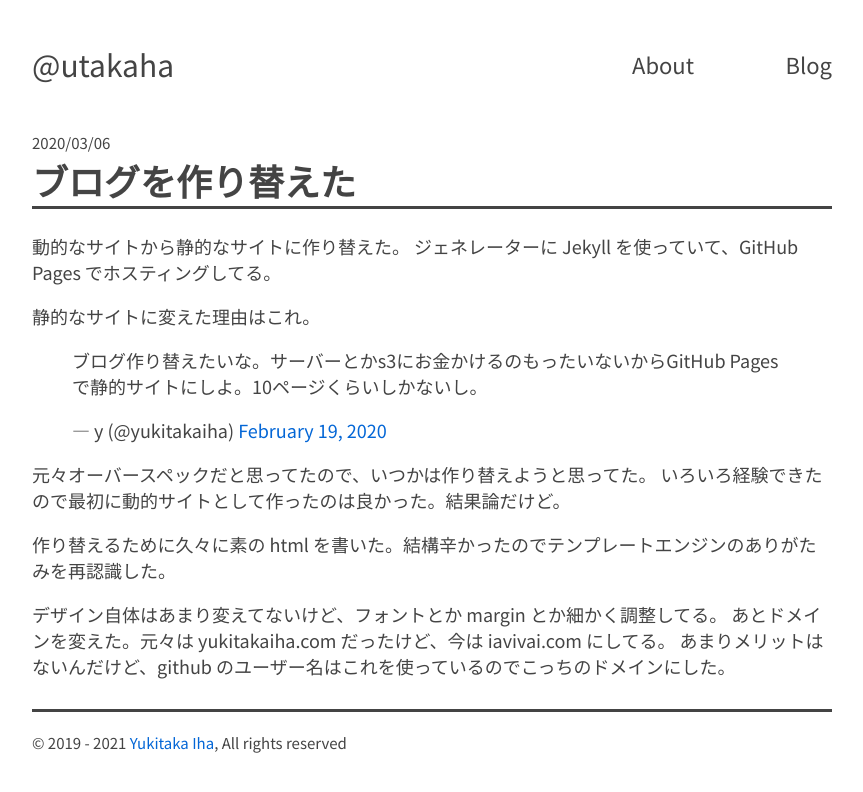
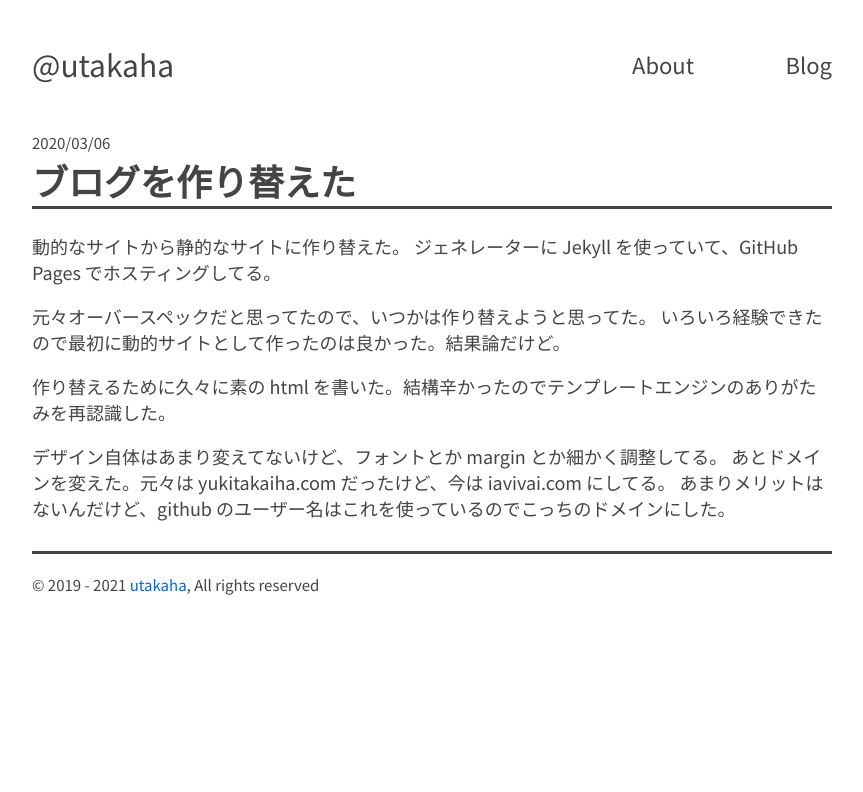
Before and after one commit to iavivai/iavivai.com, a Jekyll site: the page built from _posts/2020-03-06-0.md, in a window 1280 px wide. Shown: the top 792 px of the page, without its empty margins (208-1071 px from the left). Built offline with Jekyll 4.4.1, drawn with Linux system fonts in a browser that asks for light colours; comment, search, counter and statistics services are not loaded.

Commit message:
little fixes

```diff
--- a/_config.yml
+++ b/_config.yml
@@ -7,7 +7,7 @@ syntax_highlighter: rouge
 lang: ja_JP
 
 twitter:
-  username: yukitakaiha
+  username: utakaha
   card: summary_large_image
 
 plugins:
--- a/_includes/footer.html
+++ b/_includes/footer.html
@@ -1,5 +1,8 @@
 <footer class="footer">
   <small class="copyright">
-    © 2019 - {{ "now" | date: "%Y" }} <a href="https://twitter.com/yukitakaiha" target="_blank" rel="noreferrer">Yukitaka Iha</a>, All rights reserved
+    © 2019 - {{ "now" | date: "%Y" }}
+    <a href="https://twitter.com/utakaha" target="_blank" rel="noreferrer"
+      >utakaha</a
+    >, All rights reserved
   </small>
 </footer>
--- a/_posts/2020-03-06-0.md
+++ b/_posts/2020-03-06-0.md
@@ -5,10 +5,6 @@ title: ブログを作り替えた
 
 動的なサイトから静的なサイトに作り替えた。
 ジェネレーターに Jekyll を使っていて、GitHub Pages でホスティングしてる。
-
-静的なサイトに変えた理由はこれ。
-
-<blockquote class="twitter-tweet"><p lang="ja" dir="ltr">ブログ作り替えたいな。サーバーとかs3にお金かけるのもったいないからGitHub Pagesで静的サイトにしよ。10ページくらいしかないし。</p>&mdash; y (@yukitakaiha) <a href="https://twitter.com/yukitakaiha/status/1230094351365111809?ref_src=twsrc%5Etfw">February 19, 2020</a></blockquote> <script async src="https://platform.twitter.com/widgets.js" charset="utf-8"></script>
 
 元々オーバースペックだと思ってたので、いつかは作り替えようと思ってた。
 いろいろ経験できたので最初に動的サイトとして作ったのは良かった。結果論だけど。
```
Also changed, not shown: _posts/2020-02-25-0.md (+1 -1 lines), _posts/2020-08-07-memo.md (+0 -2 lines).
